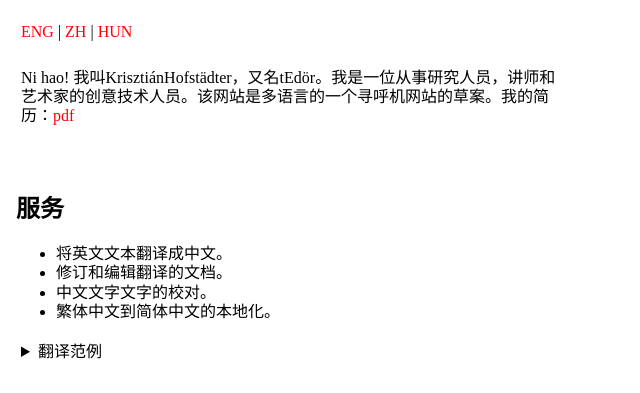
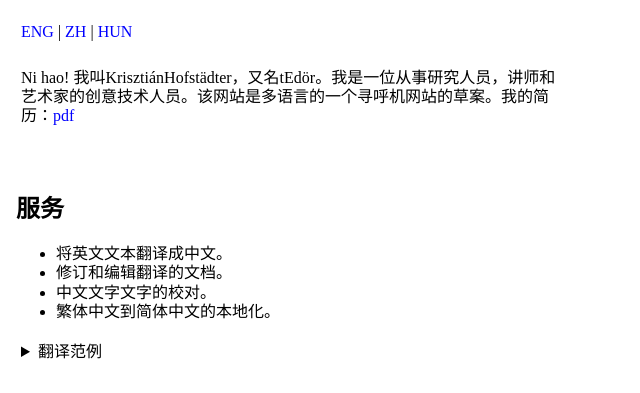
Before and after one commit to krisztian-hofstadter-tedor/web02-multiling-1pager, a plain HTML site: page index-zh.html in a window 1280 px wide. Shown: the part 225-618 px from the top of the page, without its empty margins (0-640 px from the left). Drawn offline with Linux system fonts and the light colour scheme.

Commit message:
remove todo

```diff
--- a/index-zh.html
+++ b/index-zh.html
@@ -1,9 +1,3 @@
-<!--
-todo:
-- centre?
-  -->
-
-
 <head>
   <style>
     body {
@@ -21,7 +15,7 @@ todo:
     }
     /* unvisited link */
     a:link {
-      color: red;
+      color: blue;
       text-decoration: none;
     }
     /* visited link */
```
Also changed, not shown: index-hun.html (+0 -6 lines), index.html (+0 -6 lines), 1 other file.
